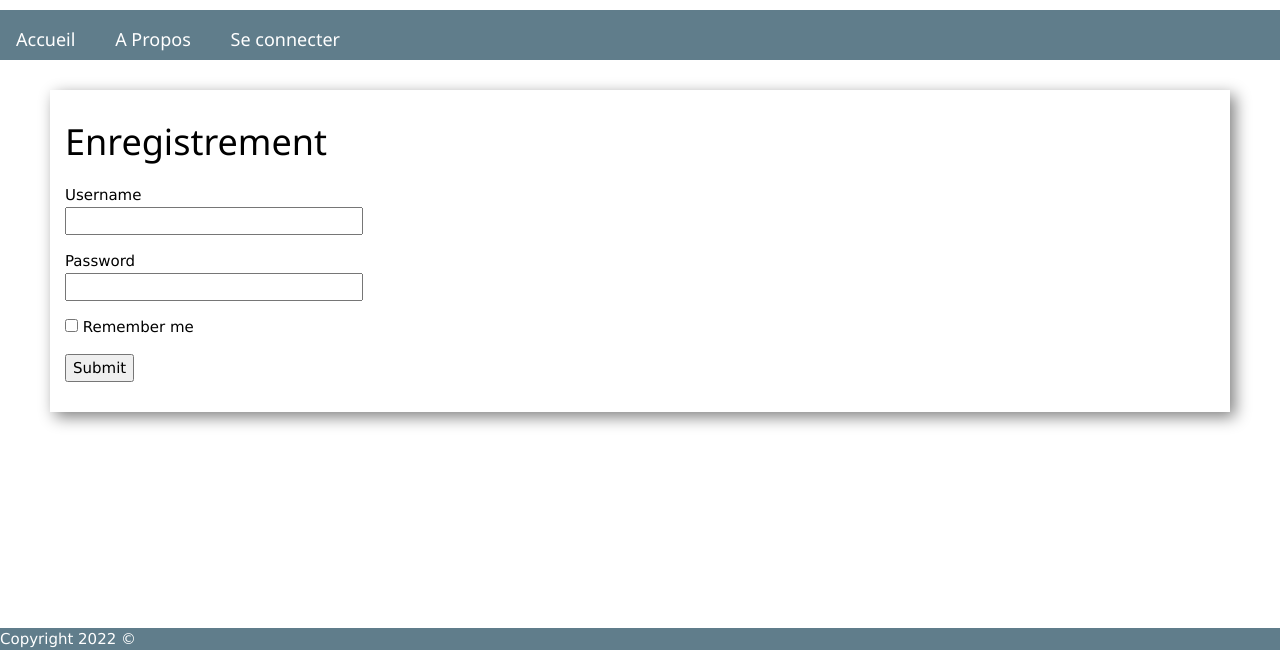
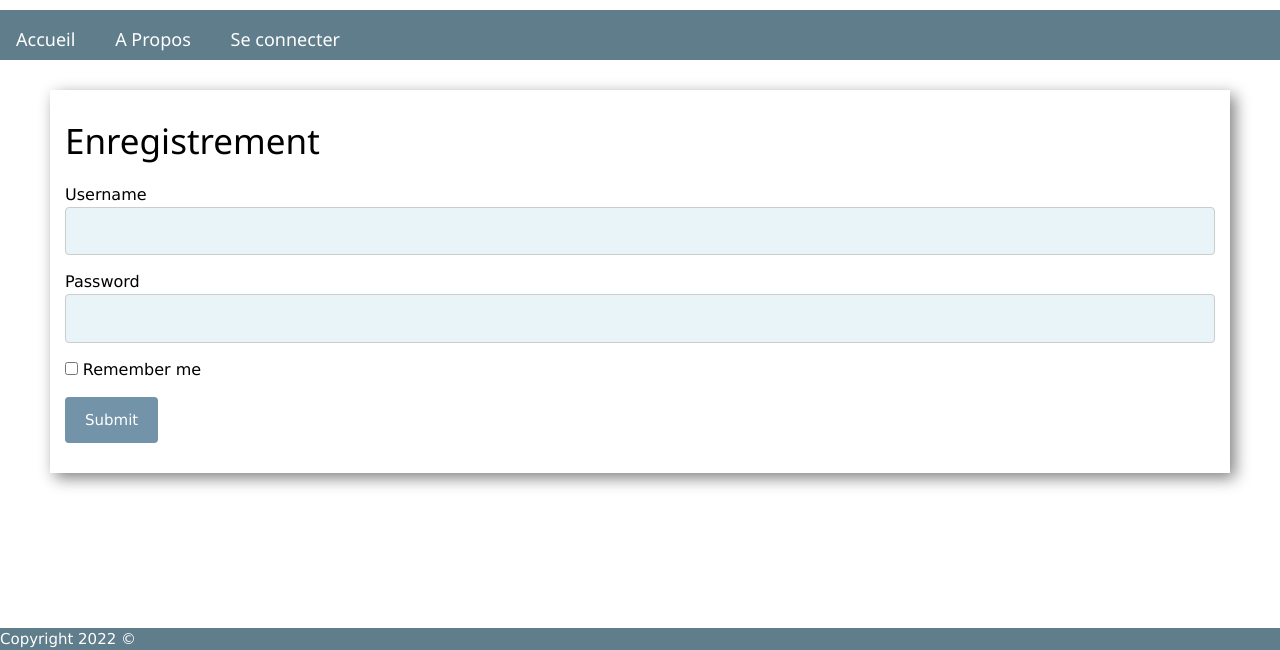
Before and after one commit to mena0018/Flask, a Flask app: template app/templates/login.html in a window 1280 px wide. Shown: the part 150-800 px from the top of the page. Run offline with Flask 2, Linux system fonts and the light colour scheme; the template is opened without the code that fills it: most values are stand-ins (such as "Sample title", 1, 10 or a date in 2020); form fields are guessed from the names that the template uses.

Commit message:
Ajout de css

```diff
--- /dev/null
+++ b/app/static/css/login.css
@@ -0,0 +1,43 @@
+ .error {
+  display: block;
+  color: red;
+  font-weight:bold;
+  margin: 5px;
+  justify-content: center;
+  align-items: center;
+ }
+
+ main {
+
+ }
+
+ h1 {
+  font-size: clamp(16px,5.5vw, 35px);
+  font-weight: 500;
+ }
+
+ input[type=text], input[type=password] {
+  width: 100%;
+  padding: 12px;
+  background-color:#e8f4f8;
+  border: 1px solid #ccc;
+  border-radius: 4px;
+}
+
+ label {
+  font-weight: 500;
+  font-size: 16px;
+}
+
+ input[type=submit] {
+  background-color:#7293A8;
+  color: white;
+  padding: 12px 20px;
+  border: none;
+  border-radius: 4px;
+  cursor: pointer;
+}
+
+ input[type=submit]:hover {
+  background-color: #45a049;
+}
--- a/app/templates/base.html
+++ b/app/templates/base.html
@@ -8,6 +8,8 @@
   <head>
   <link rel="stylesheet" href="https://www.w3schools.com/w3css/4/w3.css">
   <link rel="stylesheet" href="{{ url_for('static', filename='css/base.css') }}">
+  {% block css %}
+  {% endblock %}
       <title>
          {% if title is defined %}
             {{ title }} - Mon Application
@@ -21,7 +23,7 @@
         <div class="w3-display-left" >
              <img src="{{ url_for('static', filename='img/logo.png') }}" alt="Logo" />
         </div>
-         <div class="w3-display-middle top">
+         <div class=" w3-display-middle top title">
              <b>
                  {% if title is defined %}
                     {{ title }} - Mon Application
--- a/app/templates/login.html
+++ b/app/templates/login.html
@@ -1,4 +1,7 @@
 {% extends "base.html" %}
+ {% block css %}
+       <link rel="stylesheet" href="{{ url_for('static', filename='css/login.css') }}">
+ {% endblock %}
 
 {% block contenu %}
     <h1>Enregistrement</h1>
@@ -8,7 +11,7 @@
          {{ form.username.label }}<br>
          {{ form.username(size=32) }}
          {% for error in form.username.errors %}
-             <span style="color: red; font-weight:bold;">[{{ error }}]</span>
+             <span class="error">[{{ error }}]</span>
         {% endfor %}
          </p>
 
@@ -16,7 +19,7 @@
          {{ form.password.label }} <br>
          {{ form.password(size=32) }}
          {% for error in form.password.errors %}
-             <span style="color: red; font-weight:bold;">[{{ error }}]</span>
+             <span class="error">[{{ error }}]</span>
          {% endfor %}
          </p>
 
```
